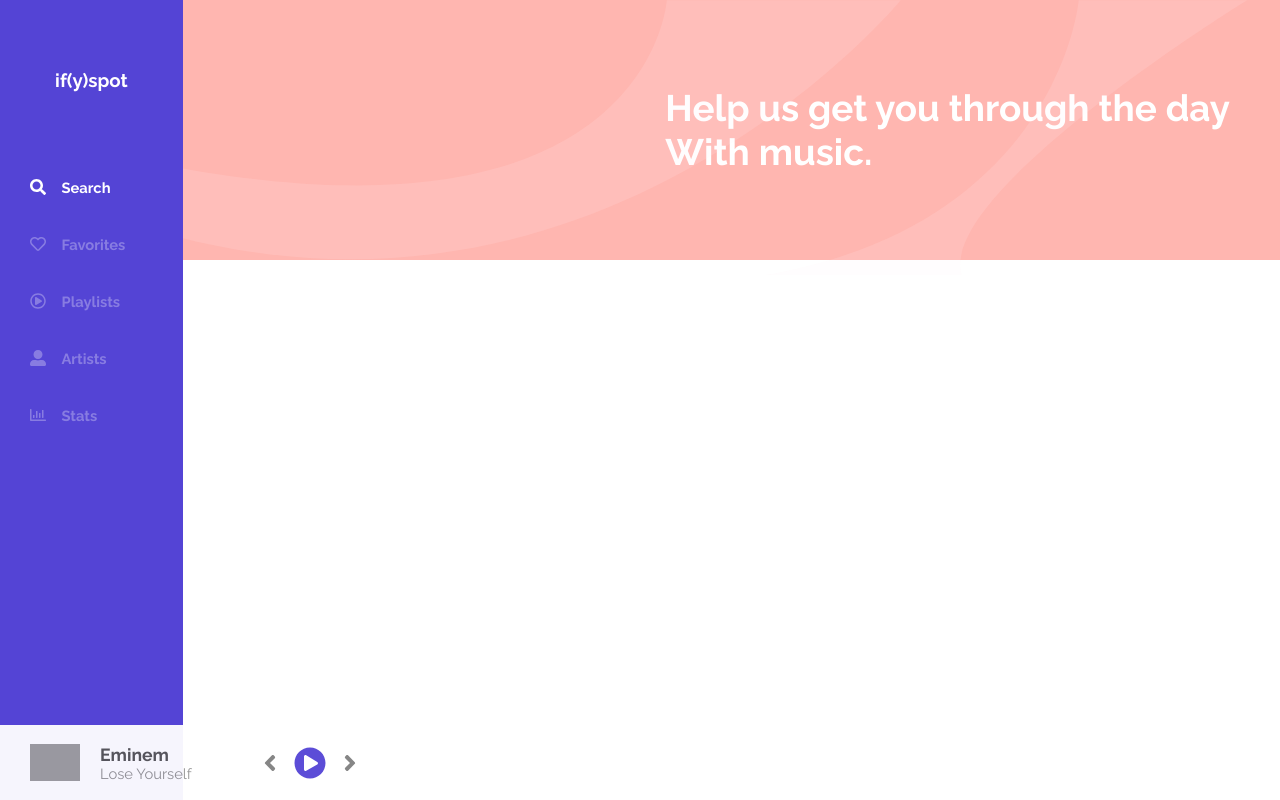
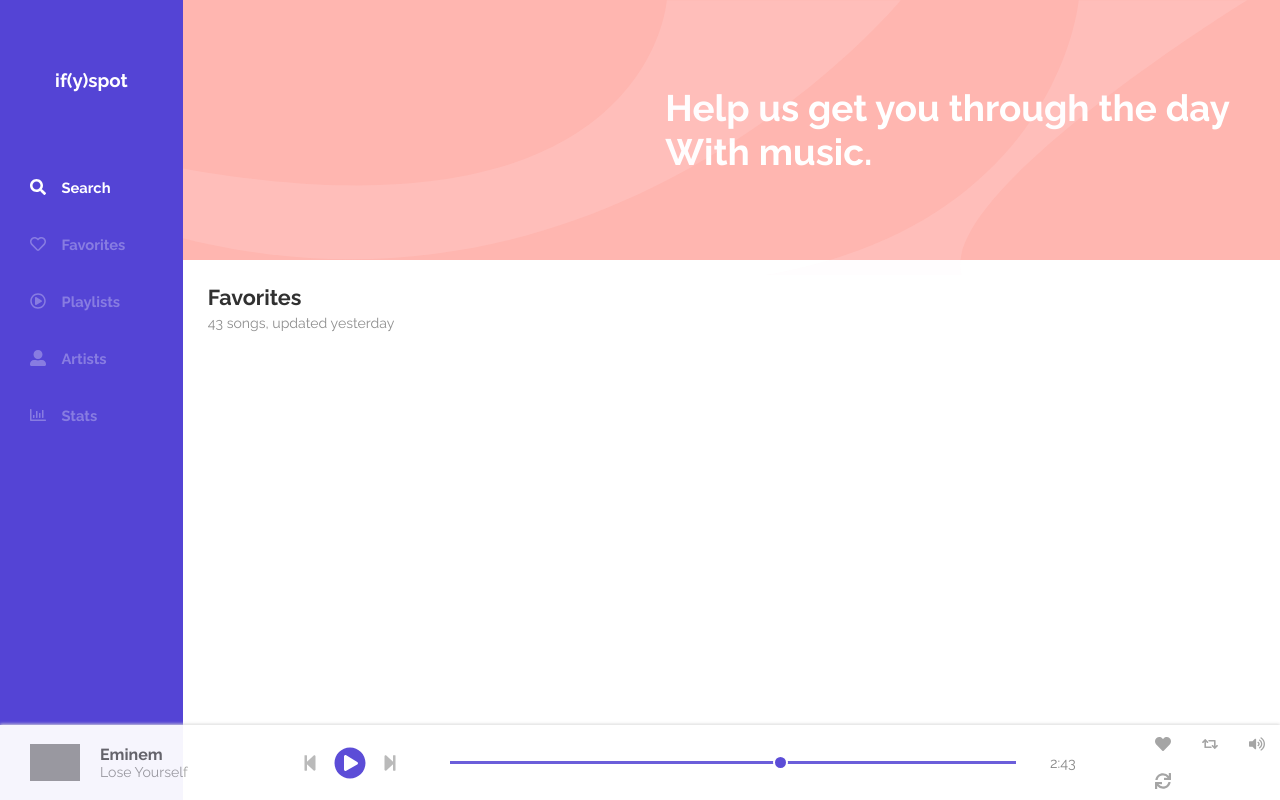
Before and after one commit to SafeAndS0und/if-y-spot, a React (Create React App) app: page / in a window 1280 px wide. Built offline with nearby package versions, Linux system fonts and the light colour scheme; grey boxes are pictures that could not be loaded; the HTML template or start-up script is replaced by a standard one.

Commit message:
Improving footer; Added Songs component

```diff
--- a/src/App.js
+++ b/src/App.js
@@ -1,11 +1,13 @@
 import React from 'react'
 import MainLayout from './layouts/Main/Main'
+import Songs from './components/Songs/Songs'
 
 function App(){
    return (
       <div className="App">
 
          <MainLayout>
+            <Songs />
          </MainLayout>
 
       </div>
--- a/src/components/Footer/Footer.js
+++ b/src/components/Footer/Footer.js
@@ -1,6 +1,6 @@
 import React from 'react'
 import './Footer.scss'
-import {FaAngleLeft, FaAngleRight, FaPlayCircle} from "react-icons/fa"
+import {FaStepBackward, FaStepForward, FaPlayCircle, FaHeart, FaRetweet, FaVolumeUp, FaSync} from "react-icons/fa"
 
 export default () =>{
 
@@ -18,9 +18,28 @@ export default () =>{
          </section>
 
          <section className="controls">
-            <FaAngleLeft className="control"/>
+            <FaStepBackward className="control"/>
             <FaPlayCircle className="control play"/>
-            <FaAngleRight className="control"/>
+            <FaStepForward className="control"/>
+         </section>
+
+         <section className="timer">
+            <div className="line">
+
+            </div>
+
+            <div className="circle">
+
+            </div>
+
+            <span className="time">2:43</span>
+         </section>
+
+         <section className="settings">
+            <FaHeart className="setting" />
+            <FaRetweet className="setting" />
+            <FaVolumeUp className="setting" />
+            <FaSync className="setting" />
          </section>
 
       </footer>
--- a/src/components/Footer/Footer.scss
+++ b/src/components/Footer/Footer.scss
@@ -1,12 +1,12 @@
 @import '../../assets/css/variables';
 
 footer {
-  //box-shadow: 0px -1px 3px 0px rgb(216, 216, 216);
+  box-shadow: 0px -1px 3px 0px rgb(216, 216, 216);
   background-color: #ffffff;
   height: 75px;
   opacity: .95;
   display: grid;
-  grid-template-columns: repeat(auto-fit, minmax(180px, 250px));
+  grid-template-columns: max-content min-content minmax(200px, 700px) auto;
 
   .now-playing {
     padding: 0 25px;
@@ -14,7 +14,7 @@ footer {
     display: grid;
     align-items: center;
     justify-items: center;
-    grid-template-columns: 60px minmax(70px, 200px);
+    grid-template-columns: 60px minmax(70px, 180px);
 
     img {
       object-fit: contain;
@@ -32,16 +32,15 @@ footer {
       }
 
       h3 {
-        font-size: 1.1em;
-        color: #565656;
+        font-size: 1em;
+        color: #666666;
       }
       p {
-        font-size: .92em;
-        color: #929292;
+        font-size: .88em;
+        color: #9d9d9d;
       }
     }
   }
-
 
   .controls {
     display: grid;
@@ -49,10 +48,9 @@ footer {
     justify-items: center;
     grid-template-columns: repeat(3, 40px);
 
-
     .control {
-      color: grey;
-      transform: scale(1.6);
+      color: #b7b7b7;
+      transform: scale(1.1);
       cursor: pointer;
       transition: .3s;
 
@@ -66,4 +64,53 @@ footer {
       transform: scale(2);
     }
   }
+
+  .timer {
+    margin-left: 40px;
+    display: grid;
+    align-items: center;
+    justify-items: center;
+    grid-template-columns: 6fr 1fr;
+    position: relative;
+
+    .line {
+      width: 100%;
+      height: 3px;
+      background-color: $sidebarPurple;
+      opacity: .9;
+    }
+
+    .circle {
+      position: absolute;
+      width: 15px;
+      height: 15px;
+      border-radius: 50%;
+      border: 2px solid white;
+      background-color: $sidebarPurple;
+    }
+
+    .time {
+      color: grey;
+      font-size: .9em;
+    }
+  }
+
+  .settings {
+    margin-left: 30px;
+    display: grid;
+    grid-template-columns: repeat(auto-fit, minmax(40px, 1fr));
+    align-items: center;
+    justify-items: center;
+
+    .setting {
+      color: #a1a1a1;
+      cursor: pointer;
+      transition: .3s;
+
+      &:hover {
+        color: #797979;
+        transform: scale(1.1);
+      }
+    }
+  }
 }
--- /dev/null
+++ b/src/components/Songs/Songs.js
@@ -0,0 +1,16 @@
+import React from 'react'
+import './Songs.scss'
+
+export default () => {
+
+   return (
+      <div className="songs">
+         <div className="top">
+            <h2>Favorites</h2>
+            <p>43 songs, updated yesterday</p>
+         </div>
+
+
+      </div>
+   )
+}
--- /dev/null
+++ b/src/components/Songs/Songs.scss
@@ -0,0 +1,20 @@
+.songs {
+  padding: 25px;
+
+  .top {
+
+    h2 {
+      margin: 0;
+      color: #313131;
+      font-weight: 800;
+      font-size: 1.35em;
+      padding-bottom: 5px;
+    }
+    p {
+      margin: 0;
+      color: #8e8e8e;
+      font-size: .88em;
+      font-weight: 400;
+    }
+  }
+}
```
